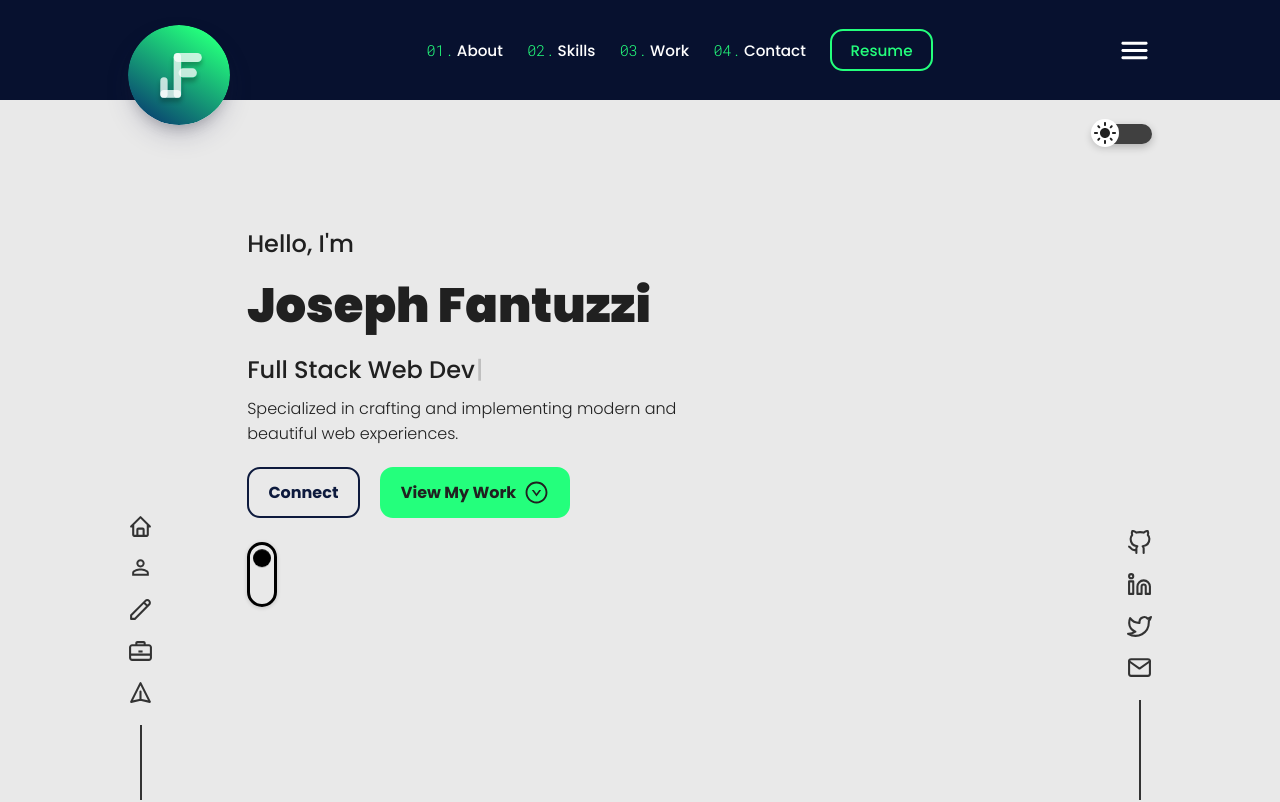
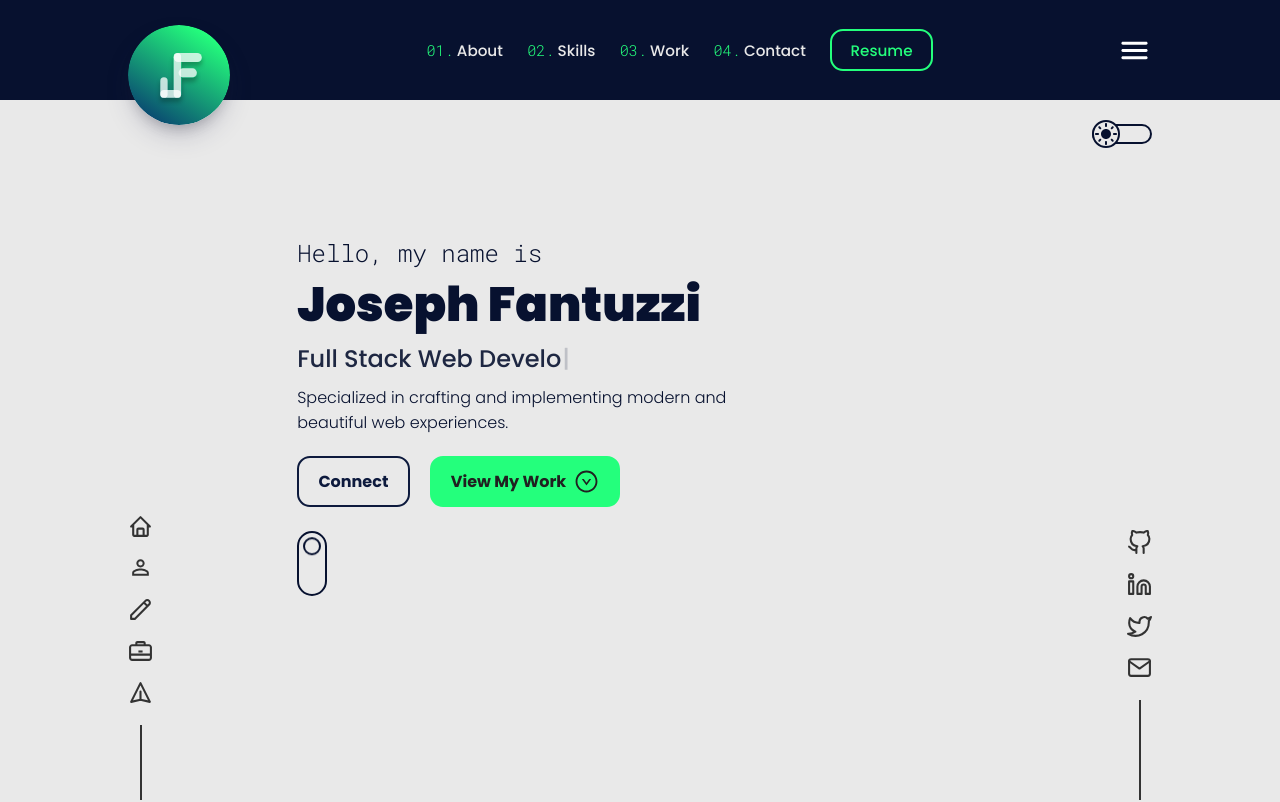
Before and after one commit to joseph-fantuzzi/portfolio-website, a Next.js app: page / in a window 1280 px wide. Shown: the top 802 px of the page. Built offline with nearby package versions, Linux system fonts and the light colour scheme.

Commit message:
got rid of footer background color, fixed toggle styling, and landing page typography

```diff
--- a/components/Main.js
+++ b/components/Main.js
@@ -38,17 +38,17 @@ const Main = ({ dark, setDark }) => {
       </div>
       <div className={styles.content}>
         <div className={styles.intro}>
-          <p className={styles.hello}>Hello, I&apos;m</p>
+          <p className={dark ? styles.hellodark : styles.hellolight}>Hello, my name is</p>
           <h1 className={styles.name}>Joseph Fantuzzi</h1>
           <div className={styles.titlescontainer}>
             {displayTyping && (
               <Typewriter
                 options={{
                   strings: [
-                    "Full Stack Web Developer",
-                    "Front End Engineer",
-                    "Software Engineer",
-                    "UI/UX Designer",
+                    "Full Stack Web Developer.",
+                    "Front End Engineer.",
+                    "Software Engineer.",
+                    "UI/UX Designer.",
                   ],
                   autoStart: true,
                   loop: true,
--- a/components/Toggle.js
+++ b/components/Toggle.js
@@ -11,7 +11,7 @@ const Toggle = ({ dark, setDark }) => {
   return (
     <div className={dark ? styles.toggledark : styles.togglelight}>
       <div className={dark ? styles.circledark : styles.circlelight} onClick={setTheme}>
-        {dark ? <FiMoon className={styles.moon} /> : <LightModeIcon />}
+        {dark ? <FiMoon className={styles.moon} /> : <LightModeIcon className={styles.sun} />}
       </div>
     </div>
   );
--- a/styles/Footer.module.css
+++ b/styles/Footer.module.css
@@ -1,13 +1,11 @@
 .footercontainer {
-  background-color: #0d1a3d;
-  padding: 1.25em 0;
+  padding-bottom: 2em;
   display: flex;
   justify-content: center;
   align-items: center;
 }
 
 .text {
-  color: white;
   font-weight: 100;
   font-size: 0.85em;
 }
--- a/styles/Main.module.css
+++ b/styles/Main.module.css
@@ -1,4 +1,5 @@
 @import url("https://fonts.googleapis.com/css2?family=Poppins:wght@200;300;500;700;900&display=swap");
+@import url("https://fonts.googleapis.com/css2?family=Roboto+Mono:wght@300&display=swap");
 
 .maincontainer {
   min-height: calc(100vh - 100px);
@@ -15,7 +16,6 @@
 .content {
   min-height: calc(100vh - 173px);
   position: relative;
-  z-index: 3;
   display: flex;
   flex-direction: column;
   justify-content: center;
@@ -29,22 +29,31 @@
   align-items: center;
 }
 
-.hello {
-  font-weight: 500;
+.hellolight {
+  color: #07112f;
+  font-family: "Roboto Mono", monospace;
+  font-weight: 300;
   font-size: 1.2em;
-  margin-bottom: 0.6rem;
+}
+
+.hellodark {
+  color: #24ff7c;
+  font-family: "Roboto Mono", monospace;
+  font-weight: 300;
+  font-size: 1.2em;
 }
 
 .name {
   font-weight: 900;
   font-size: 2.2em;
-  margin-bottom: 0.6rem;
 }
 
 .titlescontainer {
+  font-weight: 500;
   text-align: center;
   margin-bottom: 0.6rem;
   font-size: 1.3em;
+  opacity: 0.9;
 }
 
 .bio {
@@ -83,11 +92,11 @@
   justify-content: center;
   align-items: center;
   padding: 0.7em 1.2em;
-  border: 2px solid white;
+  border: 2px solid #e9e9e9;
   border-radius: 13px;
   margin-bottom: 1.2em;
   text-decoration: none;
-  color: white;
+  color: #e9e9e9;
   transition: all 0.3s ease;
 }
 
@@ -152,9 +161,8 @@
   justify-content: center;
   width: 30px;
   height: 65px;
-  border: 3px solid black;
+  border: 2px solid #07112f;
   border-radius: 1em;
-  box-shadow: rgba(0, 0, 0, 0.16) 0px 1px 4px;
   transition: all 0.3s ease;
 }
 
@@ -164,31 +172,30 @@
   justify-content: center;
   width: 30px;
   height: 65px;
-  border: 3px solid white;
+  border: 2px solid #e9e9e9;
   border-radius: 1em;
-  box-shadow: rgba(0, 0, 0, 0.16) 0px 1px 4px;
   transition: all 0.3s ease;
 }
 
 .circlelight {
   position: relative;
   top: 4px;
-  background-color: black;
   width: 18px;
   height: 18px;
+  border: 2px solid #07112f;
   border-radius: 50%;
-  animation: up-and-down 1.5s ease-in-out infinite alternate;
+  animation: up-and-down 1.5s cubic-bezier(0.645, 0.045, 0.355, 1) infinite alternate;
   transition: all 0.3s ease;
 }
 
 .circledark {
   position: relative;
   top: 4px;
-  background-color: white;
   width: 18px;
   height: 18px;
+  border: 2px solid #e9e9e9;
   border-radius: 50%;
-  animation: up-and-down 1.5s ease-in-out infinite alternate;
+  animation: up-and-down 1.5s cubic-bezier(0.645, 0.045, 0.355, 1) infinite alternate;
   transition: all 0.3s ease;
 }
 
@@ -203,10 +210,10 @@
 
 @media (min-width: 800px) {
   .content {
-    margin: 0 auto 0 auto;
+    margin: 0 auto;
     width: 77%;
     align-items: flex-start;
-    padding-left: 100px;
+    padding-left: 150px;
     padding-bottom: 130px;
   }
 
@@ -241,7 +248,8 @@
     margin: 0;
   }
 
-  .hello {
+  .hellolight,
+  .hellodark {
     font-size: 1.5em;
   }
 
@@ -318,19 +326,15 @@
 }
 
 @media (min-width: 1600px) {
-  .hello {
-    font-size: 2em;
-  }
-
   .name {
-    font-size: 3.5em;
+    font-size: 4.5em;
   }
 
   .titlescontainer {
-    font-size: 2em;
+    font-size: 2.8em;
   }
 
   .bio {
-    font-size: 1.5em;
+    font-size: 1em;
   }
 }
--- a/styles/MobileNav.module.css
+++ b/styles/MobileNav.module.css
@@ -69,7 +69,7 @@
 }
 
 .close {
-  color: white;
+  color: #e9e9e9;
   position: absolute;
   top: 32.5px;
   right: 13%;
@@ -84,7 +84,7 @@
 }
 
 .links {
-  color: white;
+  color: #e9e9e9;
   display: flex;
   flex-direction: column;
   justify-content: center;
--- a/styles/Navbar.module.css
+++ b/styles/Navbar.module.css
@@ -21,7 +21,7 @@
   display: none;
   justify-content: center;
   align-items: center;
-  color: white;
+  color: #e9e9e9;
   text-decoration: none;
   font-weight: 500;
   font-size: 0.95rem;
--- a/styles/Toggle.module.css
+++ b/styles/Toggle.module.css
@@ -1,21 +1,20 @@
 .togglelight {
-  background-color: #404040;
+  background-color: #e9e9e9;
   width: 60px;
   height: 20px;
+  border: 2px solid #07112f;
   border-radius: 25px;
   position: relative;
   transition: all 0.5s ease;
-  box-shadow: rgba(0, 0, 0, 0.24) 0px 3px 8px;
 }
 
 .toggledark {
-  background-color: #f0f0f0;
   width: 60px;
   height: 20px;
+  border: 2px solid #e9e9e9;
   border-radius: 25px;
   position: relative;
   transition: all 0.5s ease;
-  box-shadow: rgba(0, 0, 0, 0.24) 0px 3px 8px;
 }
 
 .circlelight {
@@ -25,11 +24,12 @@
   align-items: center;
   width: 28px;
   height: 28px;
+  border: 2px solid #07112f;
   border-radius: 50%;
-  background-color: white;
+  background-color: #e9e9e9;
   position: absolute;
-  left: -1px;
-  bottom: -3.1px;
+  left: -2px;
+  bottom: -6px;
   transform: translateX(0%);
   transition: all 0.25s cubic-bezier(0.645, 0.045, 0.355, 1);
 }
@@ -41,17 +41,22 @@
   align-items: center;
   width: 28px;
   height: 28px;
+  border: 2px solid #e9e9e9;
+  background-color: #07112f;
   border-radius: 50%;
-  background-color: black;
   position: absolute;
-  left: -1px;
-  bottom: -3.1px;
+  left: -2px;
+  bottom: -6px;
   transform: translateX(120%);
   transition: all 0.25s cubic-bezier(0.645, 0.045, 0.355, 1);
 }
 
 .moon {
-  color: white;
+  color: #e9e9e9;
+}
+
+.sun {
+  color: #07112f;
 }
 
 .toggledark,
--- a/styles/globals.css
+++ b/styles/globals.css
@@ -139,12 +139,12 @@ body {
 
 .bglight {
   background-color: #e9e9e9;
-  color: #202020;
+  color: #07112f;
   transition: all 0.3s ease;
 }
 
 .bgdark {
   background-color: #07112f;
-  color: #f1f1f1;
+  color: #e9e9e9;
   transition: all 0.3s ease;
 }
```
